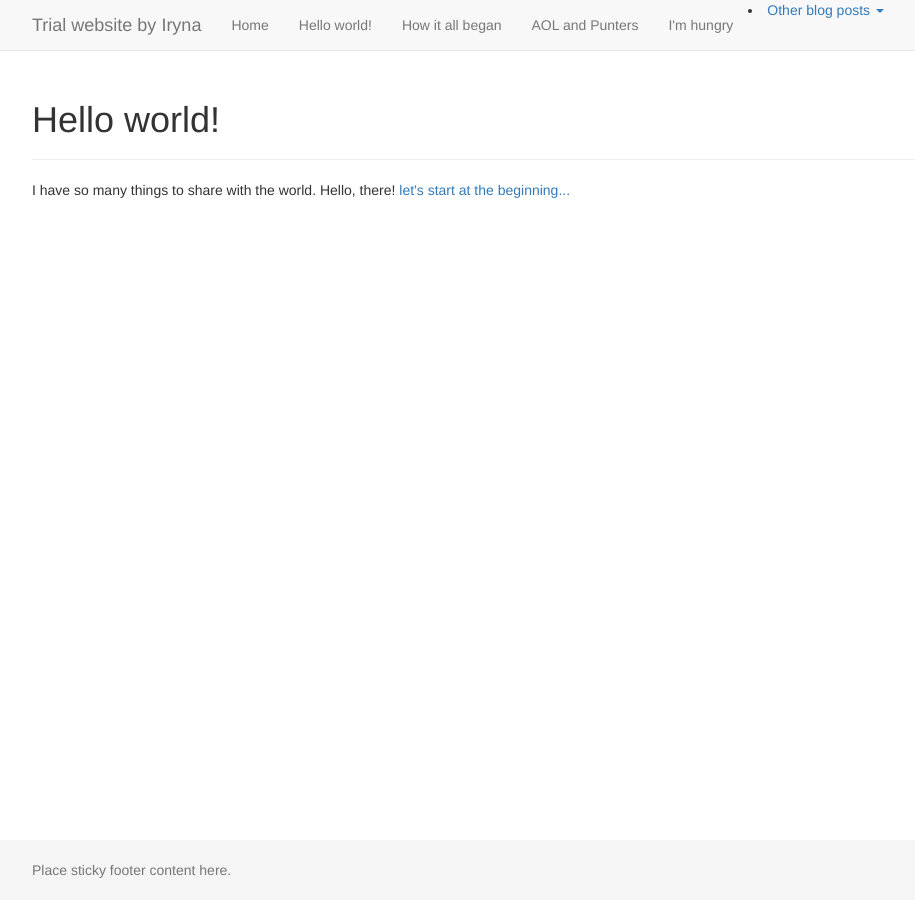
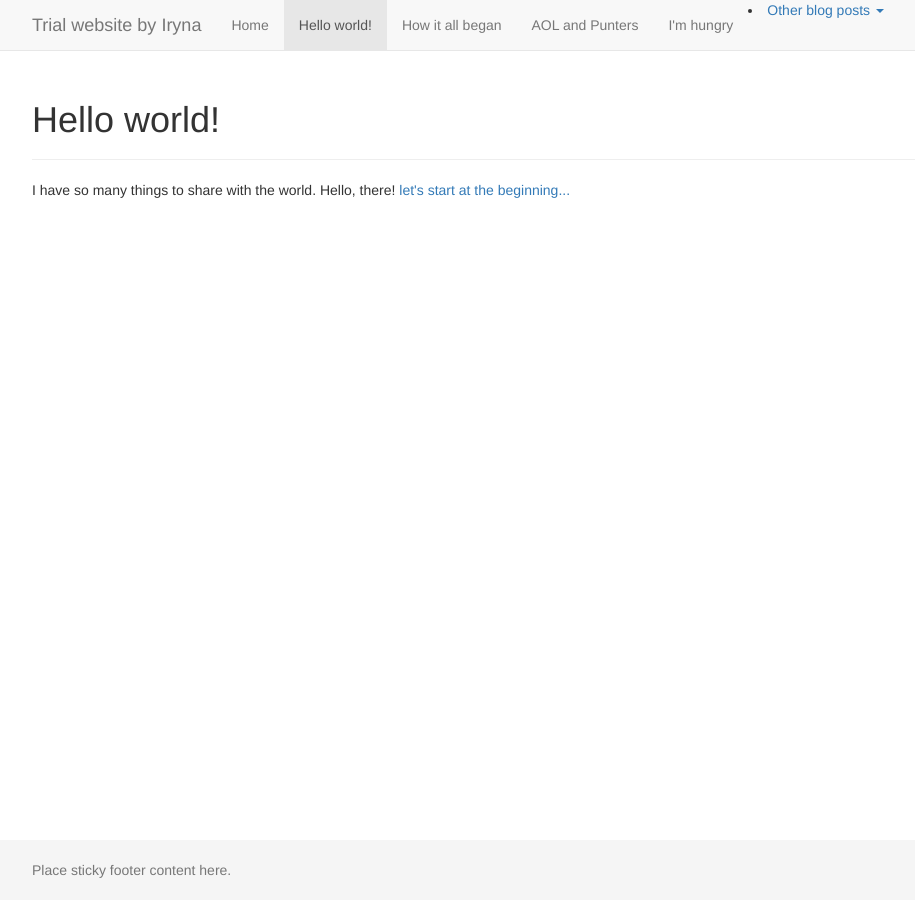
Before and after one commit to IrynaIglehart/Simple-Html-Lesson, a Jekyll site: the page built from _posts/2016-06-03-hello-world.md, in a window 1280 px wide. Shown: the whole page, without its empty margins (38-953 px from the left). Built offline with Jekyll 4.4.1, drawn with Linux system fonts in a browser that asks for light colours.

Commit message:
Fix Active Class for Nav Menu

```diff
--- a/_includes/navigation.html
+++ b/_includes/navigation.html
@@ -14,12 +14,11 @@
           <ul class="nav navbar-nav">
             <li><a href="{{ site.github.url }}/index.html">Home</a></li>
             {% for post in site.posts reversed %}
-            <li>{% if page.url == post.url %}
-          <a href="{{ site.github.url }}{{ post.url }}" class="active">{{ post.title }}</a>
-        {% else %}
-          <a href="{{ site.github.url }}{{ post.url }}">{{ post.title }}</a>
-        {% endif %}
-            </li>
+              {% if page.url == post.url %}
+                <li class="active"><a href="{{ site.github.url }}{{ post.url }}">{{ post.title }}</a></li>
+              {% else %}
+                <li><a href="{{ site.github.url }}{{ post.url }}">{{ post.title }}</a></li>
+              {% endif %}
             {% endfor %}
           </ul>
             <li class="dropdown">
```
